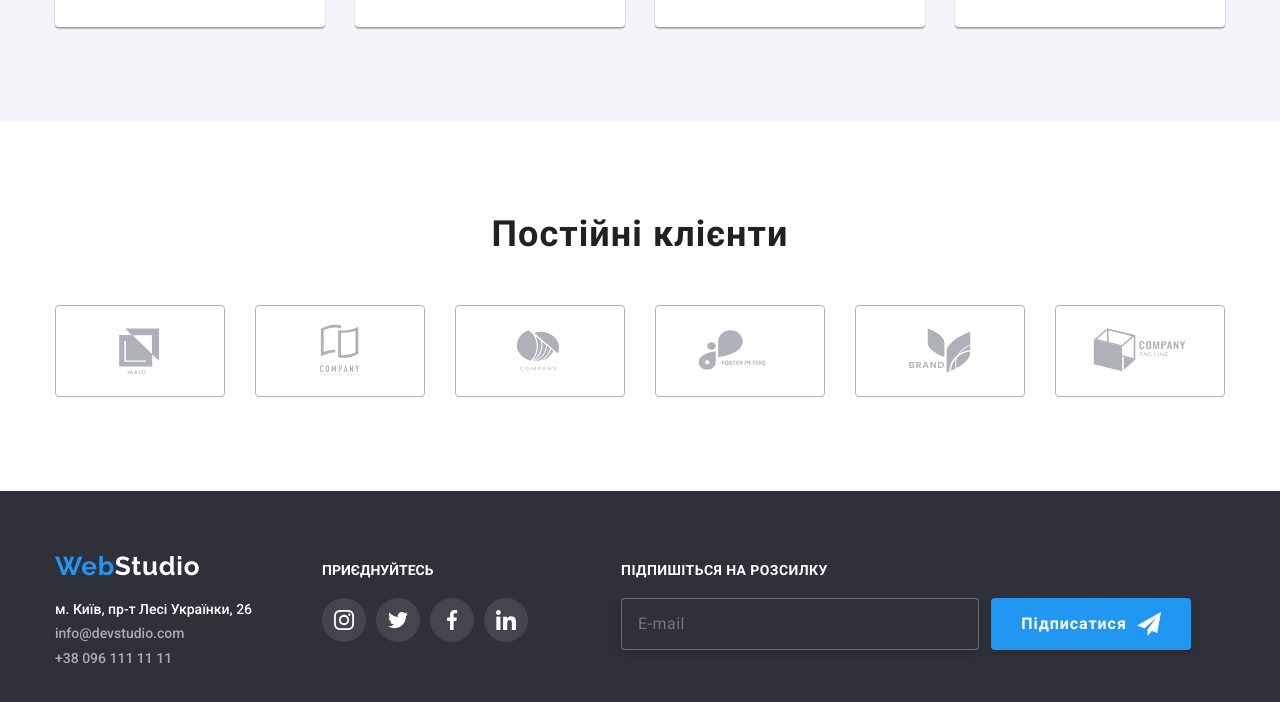
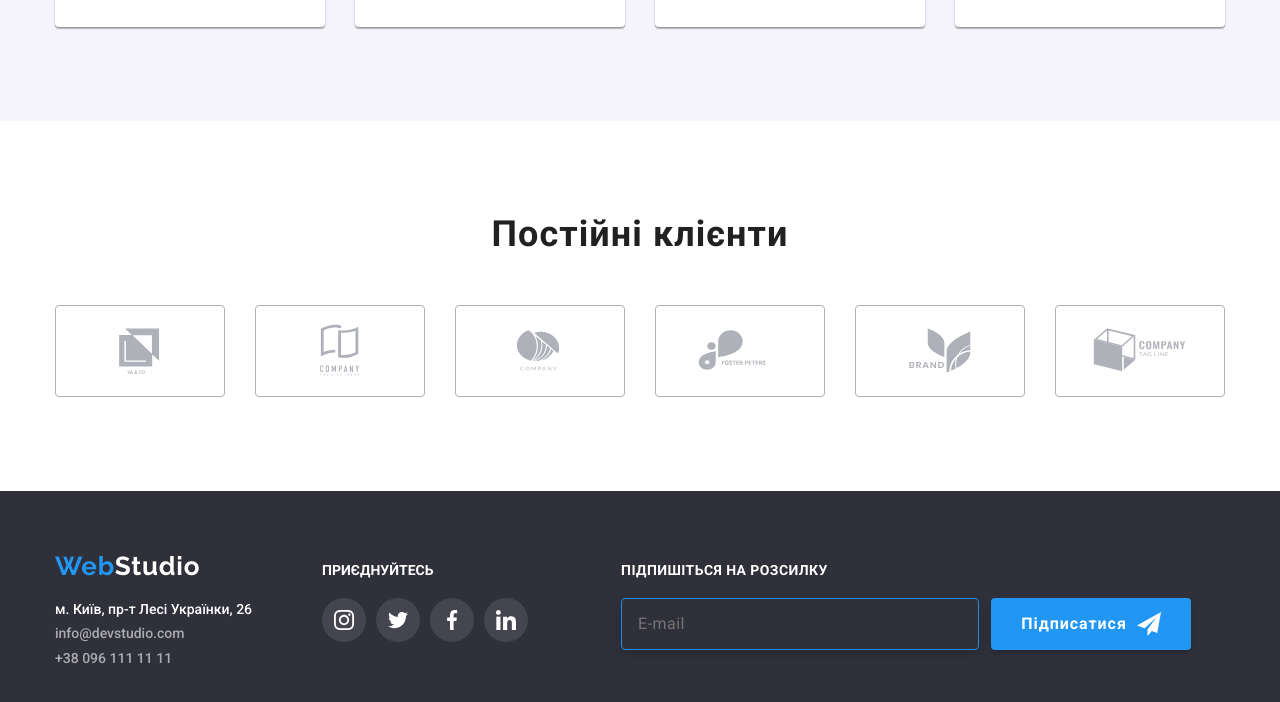
Before and after one commit to Stanislav-She/goit-markup-hw-06, a plain HTML site: page index.html in a window 1280 px wide. In both pictures the pointer is over the input "E-mail". Shown: the part 2173-2875 px from the top of the page. Drawn offline with nearby package versions, Linux system fonts and the light colour scheme.

Commit message:
Додає при ховері та фокусі колір на рамку розділу "Підпишіться на розсилку"

```diff
--- a/css/styles.css
+++ b/css/styles.css
@@ -635,6 +635,12 @@ img {
   cursor: pointer;
 }
 
+.footer-subscription-mail:hover,
+.footer-subscription-mail:focus {
+  border: 1px solid rgb(24, 140, 232);
+  transition: var(--transition);
+}
+
 .footer-subscription-button {
   display: flex;
   justify-content: center;
```
